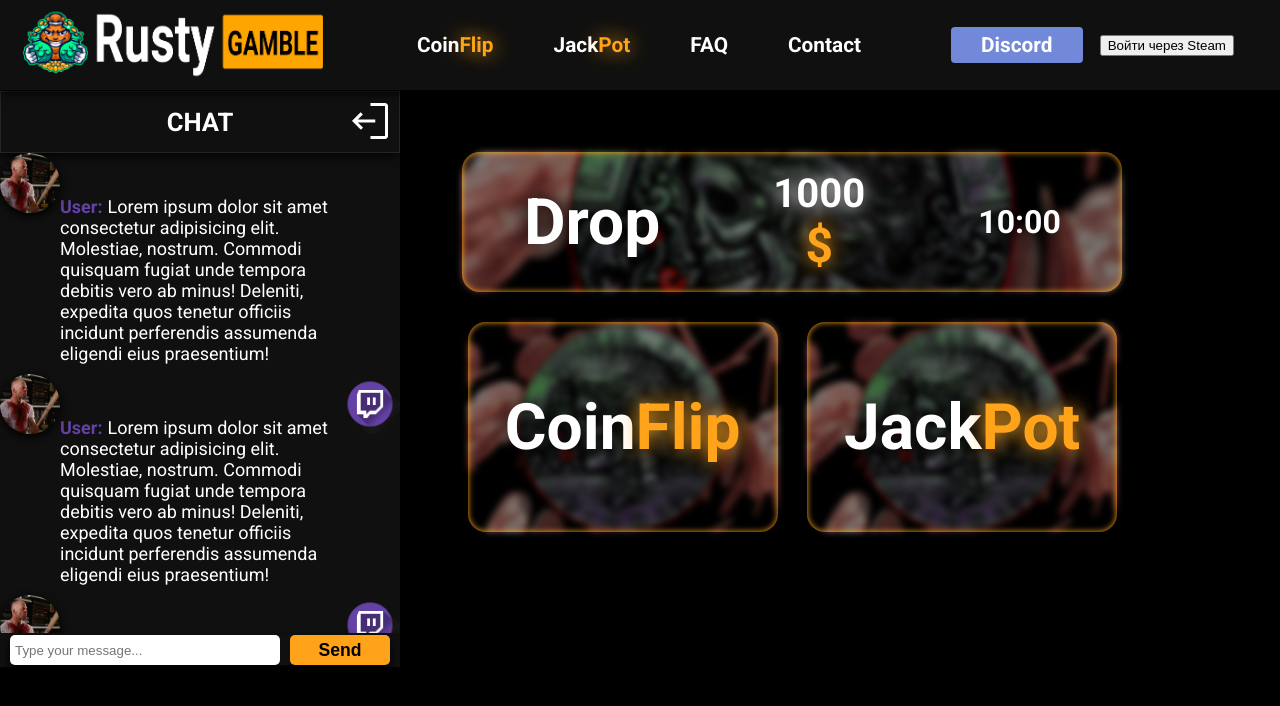
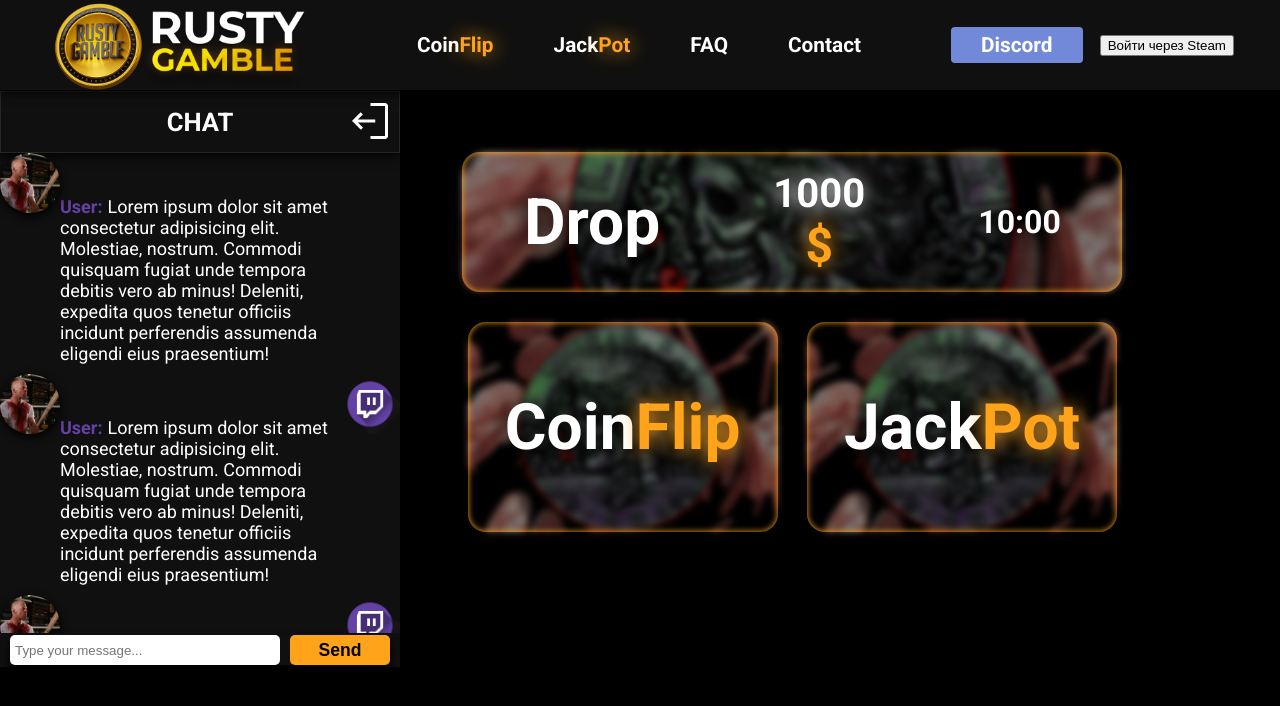
Before and after one commit to scrapperMaster/RustyGambleHub, a React (Create React App) app in the folder frontend/: page / in a window 1280 px wide. Shown: the top 706 px of the page. Built offline with nearby package versions, Linux system fonts and the light colour scheme.

Commit message:
небольшие изменения хеадера

```diff
--- a/frontend/src/base/Header.jsx
+++ b/frontend/src/base/Header.jsx
@@ -27,7 +27,7 @@
         <header>
             <div className="logo">
                 <a onClick={() => onContentChange("maincontent")} title="RustyGamble" >
-                    <img src="/logo.png" alt="Logo"/>
+                    <img src="/logo-test.png" alt="Logo"/>
                 </a>
             </div>
 
--- a/frontend/src/base/header.css
+++ b/frontend/src/base/header.css
@@ -15,7 +15,7 @@
 
   .logo{
     width: 338px;
-    height: 100%;
+    height: 132%;
     text-align: center;
   }
 
@@ -27,6 +27,11 @@
     width: 100%;
     height: 100%;
     object-fit: cover;
+    transition: filter 0.15s;
+  }
+
+  .logo img:hover{
+    filter: drop-shadow(0px 0px 3px var(--color_1));
   }
 
   nav ul {
@@ -51,7 +56,7 @@
 
   nav ul li a:hover{
     cursor: pointer;
-    background-color: black;
+    background-color: rgba(0, 0, 0, 0.648);
     text-shadow: 0px 0px 10px var(--color_1);
   }
 
```
Also changed, not shown: frontend/public/logo-test.png (added).
